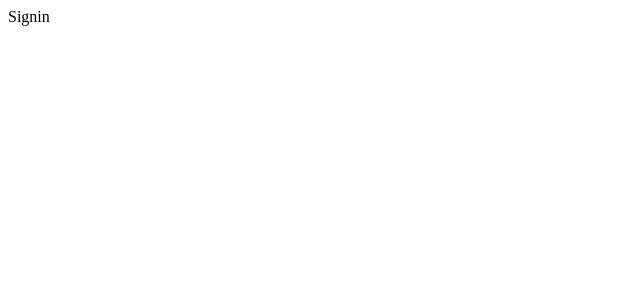
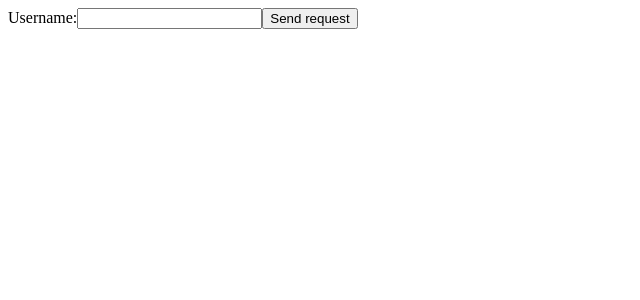
Before and after one commit to kundusomnath610/sales-savvy-fe, a React (Create React App) app: page /sign_in_page in a window 1280 px wide. Shown: the top 300 px of the page, without its empty margins (0-640 px from the left). Built offline with nearby package versions, Linux system fonts and the light colour scheme.

Commit message:
initial commit

```diff
--- a/src/Pages/Signin.jsx
+++ b/src/Pages/Signin.jsx
@@ -1,8 +1,25 @@
-import React from 'react'
+import React, { useState } from 'react'
+import axios from 'axios'
 
+export default function Signup() {
 
-export default function Signin() {
+  const [username, setUsername] = useState('')
+  const handleSubmit = () => {
+      axios.get('http://localhost:8080/tester',{
+        params:{'username':username}
+    })
+  }
   return (
-    <div>Signin</div>
+    <>
+      <form onSubmit = {handleSubmit}>
+          <label>Username:</label>
+          <input type = "text"
+                 value = {username}
+                 onChange = {(e) => setUsername(e.target.value)}>
+          </input>
+          <button type = 'submit'>Send request</button>
+      </form>
+
+    </>
   )
 }
```
